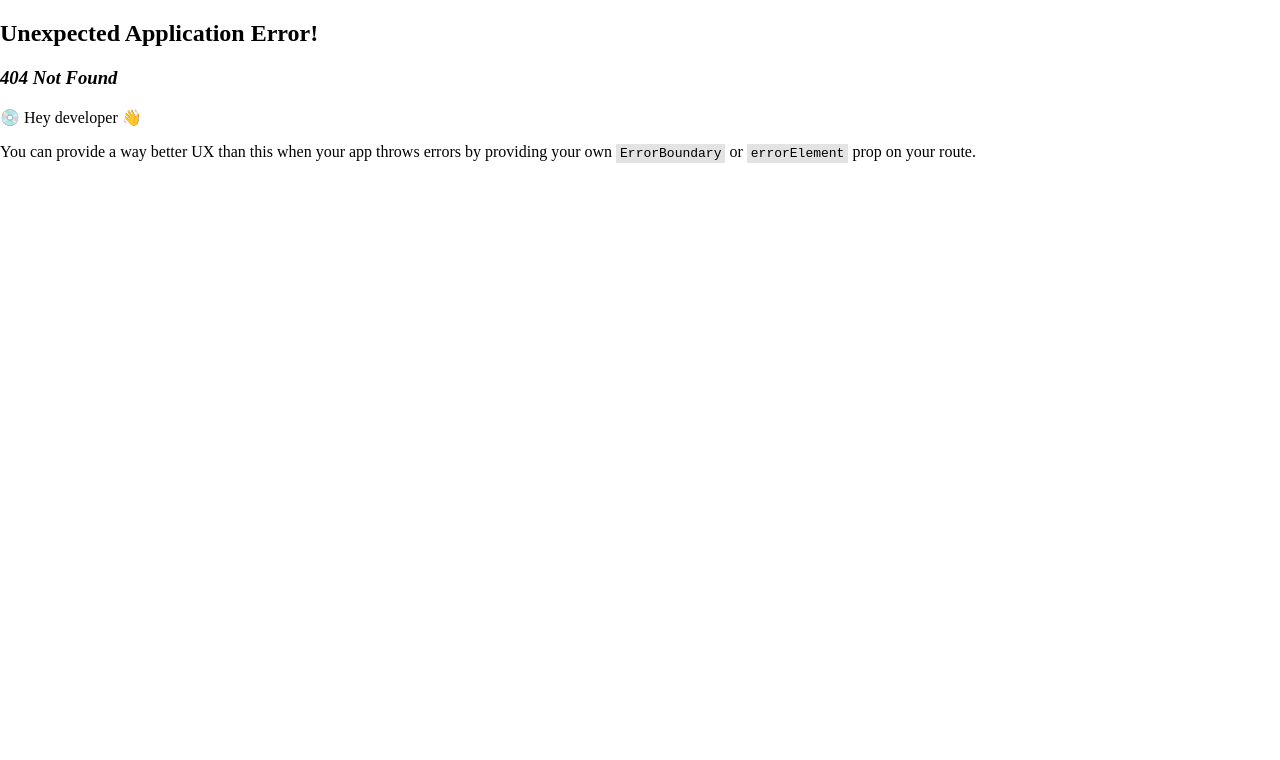
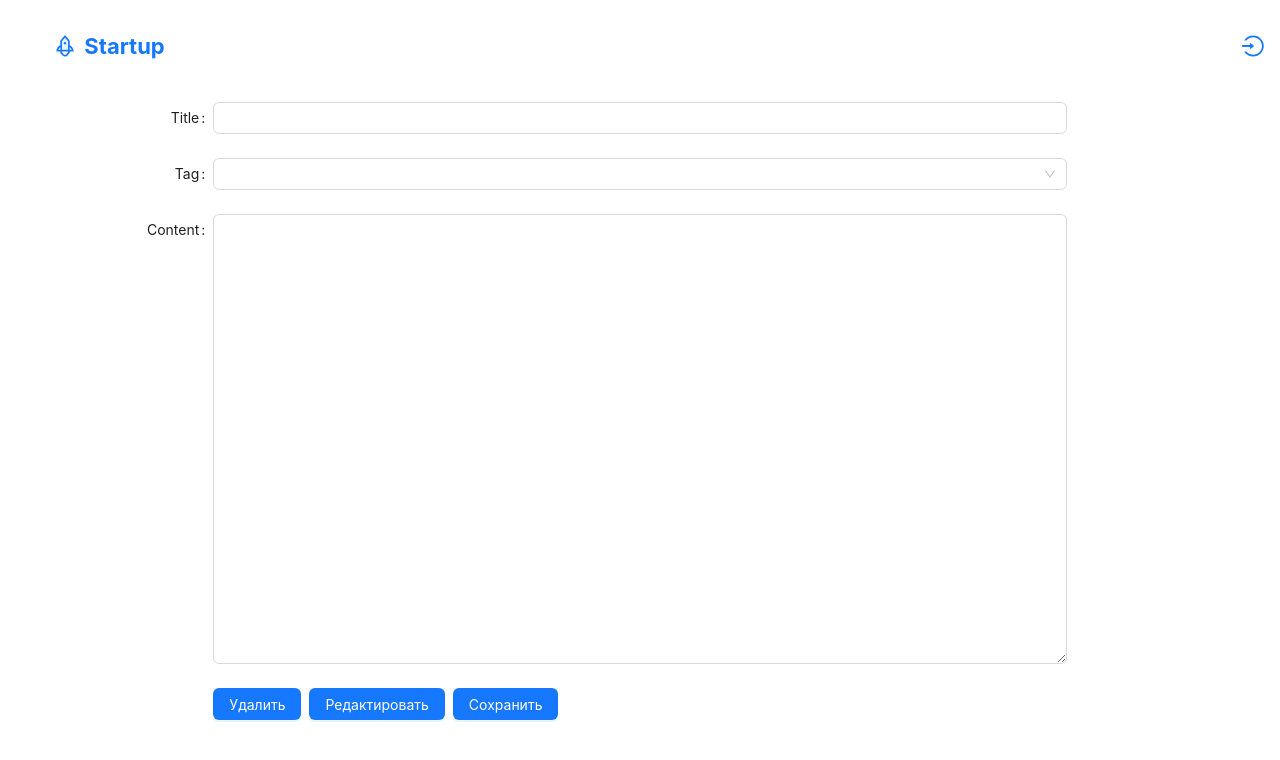
Before and after one commit to ShalfeiGit/react-nestjs-mongodb, a React app in the folder frontend/: page /article/1 in a window 1280 px wide. Before the commit this address had no page. Shown: the top 760 px of the page. Built offline with nearby package versions, Linux system fonts and the light colour scheme; the HTML template or start-up script is replaced by a standard one.

Commit message:
add article page

```diff
--- a/frontend/src/components/pages/article/Article.tsx
+++ b/frontend/src/components/pages/article/Article.tsx
@@ -1,7 +1,103 @@
 import React from 'react'
+import { useSelector } from 'react-redux'
+import { Form, Input, Button, Typography, InputNumber, Select, Flex } from 'antd'
+import { useOutletContext, useNavigate } from 'react-router-dom'
+
+import '@app/pages/userInfo/userInfo.scss'
+import { RootState, useAppDispatch } from '@app/store/store'
+
+const { TextArea } = Input
+const { Title } = Typography
+
+const formItemLayout = {
+	labelCol: {
+		xs: { span: 24 },
+		sm: { span: 4 }
+	},
+	wrapperCol: {
+		xs: { span: 24 },
+		sm: { span: 16 }
+	}
+}
+
+const tailFormItemLayout = {
+	wrapperCol: {
+		xs: {
+			span: 24,
+			offset: 0
+		},
+		sm: {
+			span: 16,
+			offset: 4
+		}
+	}
+}
 
 const Article: React.FC = () => {
-	return <>Article</>
+	const dispatch = useAppDispatch()
+	// const article = useSelector((state: RootState) => state.article.data as IArticle)
+	const openNotification = useOutletContext()
+	const [form] = Form.useForm()
+	const navigate = useNavigate()
+
+	const handleSubmitForm = () => {
+		form.validateFields().then((values) => {
+			// dispatch()
+		})
+	}
+
+	const genderOptions =[
+		{label: 'male', value: 'male'},
+		{label: 'female', value: 'female'},
+		{label: 'others', value: 'others'}
+	]
+
+	return (
+		<div className="article">
+			<Form
+				form={form}
+				name="article"
+				{...formItemLayout}
+				onFinish={handleSubmitForm}
+				autoComplete="off"
+			>
+				<Form.Item
+					label="Title"
+					name="title"
+				>
+					<Input />
+				</Form.Item>
+
+				<Form.Item
+					label="Tag"
+					name="tag"
+				>
+					<Select options={genderOptions} />
+				</Form.Item>
+
+				<Form.Item
+					label="Content"
+					name="content"
+				>
+					<TextArea rows={20} />
+				</Form.Item>
+
+				<Form.Item {...tailFormItemLayout}>
+					<Flex gap="small" wrap="wrap">
+						<Button type="primary" htmlType="submit">
+							Удалить
+						</Button>
+						<Button type="primary" htmlType="submit">
+							Редактировать
+						</Button>
+						<Button type="primary" htmlType="submit">
+							Сохранить
+						</Button>
+					</Flex>
+				</Form.Item>
+			</Form>
+		</div>
+	)
 }
 
 export default Article
--- a/frontend/src/components/pages/home/Home.tsx
+++ b/frontend/src/components/pages/home/Home.tsx
@@ -12,7 +12,7 @@ const Home: React.FC = () => {
 		<div className="home">
 			<div className="home__explanation">
 				<div className="home__title">
-					<Text>React-Nestjs-MongoDB Startup</Text>
+					<Text>React-Nestjs-MySQL Startup</Text>
 				</div>
 				<div className="home__content">
 					<Text>A place to share your knowledge.</Text>
--- a/frontend/src/components/pages/home/components/FeedArticles.tsx
+++ b/frontend/src/components/pages/home/components/FeedArticles.tsx
@@ -20,6 +20,7 @@ const IconText = ({ icon, text }: { icon: React.FC; text: string }) => (
 )
 
 interface IFeedArticle {
+	articleId: number;
 	authorName: string;
 	authorAvatar: string;
 	createdAt: string;
@@ -49,8 +50,8 @@ const FeedArticles: React.FC<IProps> = ({feedArticles, pagination}) => {
 	const handlePaginationFeeds = (page) => {
 		setCurrentPage(page)
 	}
-	const handleReadArticle = () => {
-		navigate('/')
+	const handleReadArticle = (slug) => () => {
+		navigate(`/article/${slug}`)
 	}
 
 	return (
@@ -78,7 +79,7 @@ const FeedArticles: React.FC<IProps> = ({feedArticles, pagination}) => {
 						<div className='feed-articles__article_gradient' />
 						<Text>{feedArticle.content.map((text, i) => <p className='feed-articles__article_text' key={i}>{text}</p>)}</Text>
 					</div>
-					<Button className='feed-articles__read-more' type="text" onClick={handleReadArticle}>
+					<Button className='feed-articles__read-more' type="text" onClick={handleReadArticle(feedArticle.articleId)}>
 						Read more...
 					</Button>
 					<Divider />
--- a/frontend/src/components/routes/routes.tsx
+++ b/frontend/src/components/routes/routes.tsx
@@ -29,7 +29,7 @@ const router = createBrowserRouter([
 				Component: SingUp
 			},
 			{
-				path: 'articles/:slug',
+				path: 'article/:slug',
 				Component: Article
 			},
 			{
```
Also changed, not shown: frontend/src/components/store/slices/article.ts (added, +45 -0 lines).
